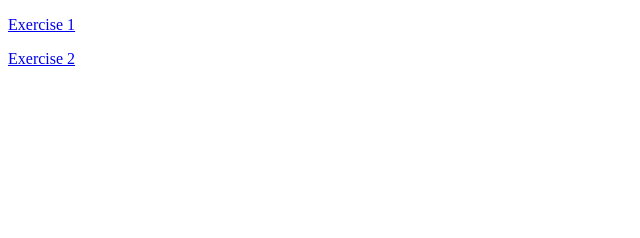
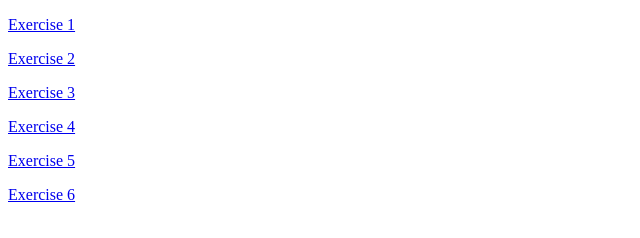
Before and after one commit to BryanUrias/htmlassignment101, a plain HTML site: page index.html in a window 1280 px wide. Shown: the whole page, without its empty margins (0-640 px from the left). Drawn offline with Linux system fonts and the light colour scheme.

Commit message:
added index

```diff
--- a/index.html
+++ b/index.html
@@ -9,6 +9,10 @@
     <body>
         <p><a href="example1.html" target ="_blank"> Exercise 1</a></p>
         <p><a href="example2.html" target ="_blank"> Exercise 2</a></p>
+        <p><a href="example3.html" target ="_blank"> Exercise 3</a></p>
+        <p><a href="example4.html" target ="_blank"> Exercise 4</a></p>
+        <p><a href="example5.html" target ="_blank"> Exercise 5</a></p>
+        <p><a href="example6.html" target ="_blank"> Exercise 6</a></p>
 
 
 
```
